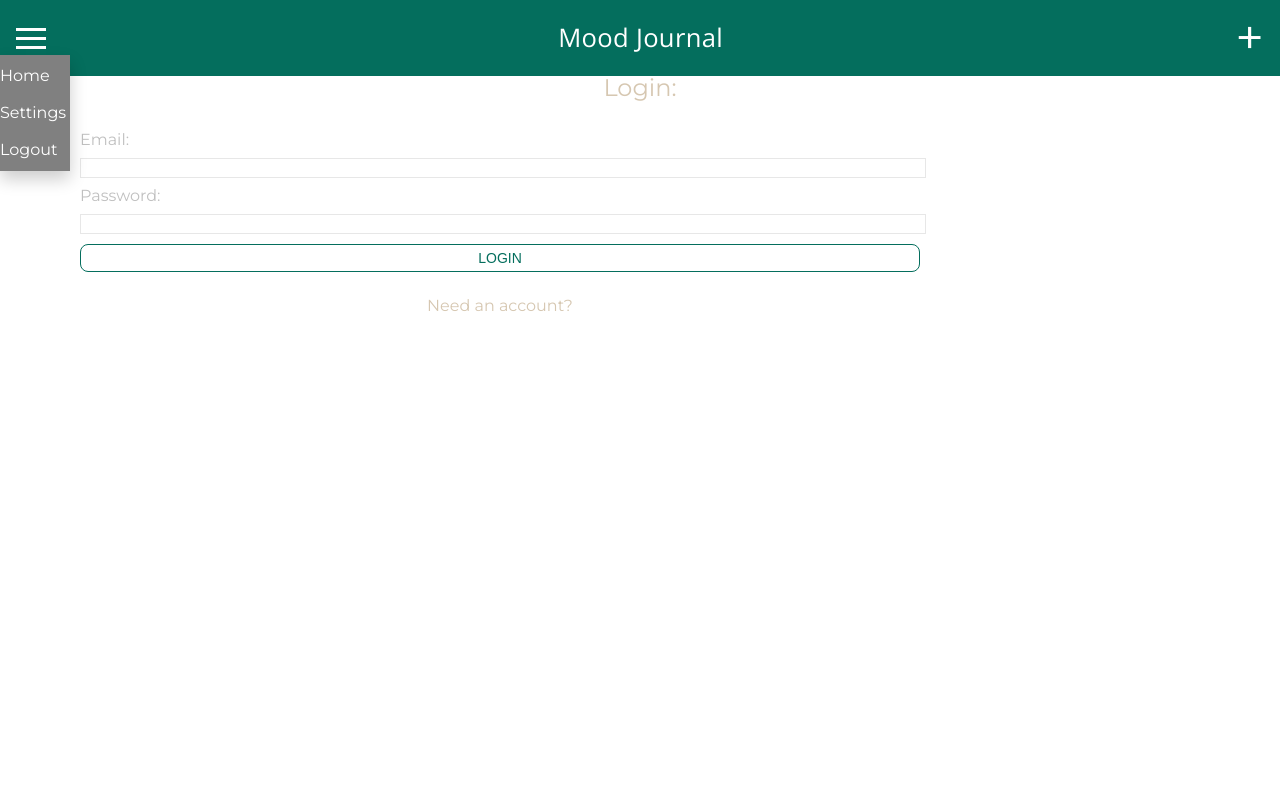
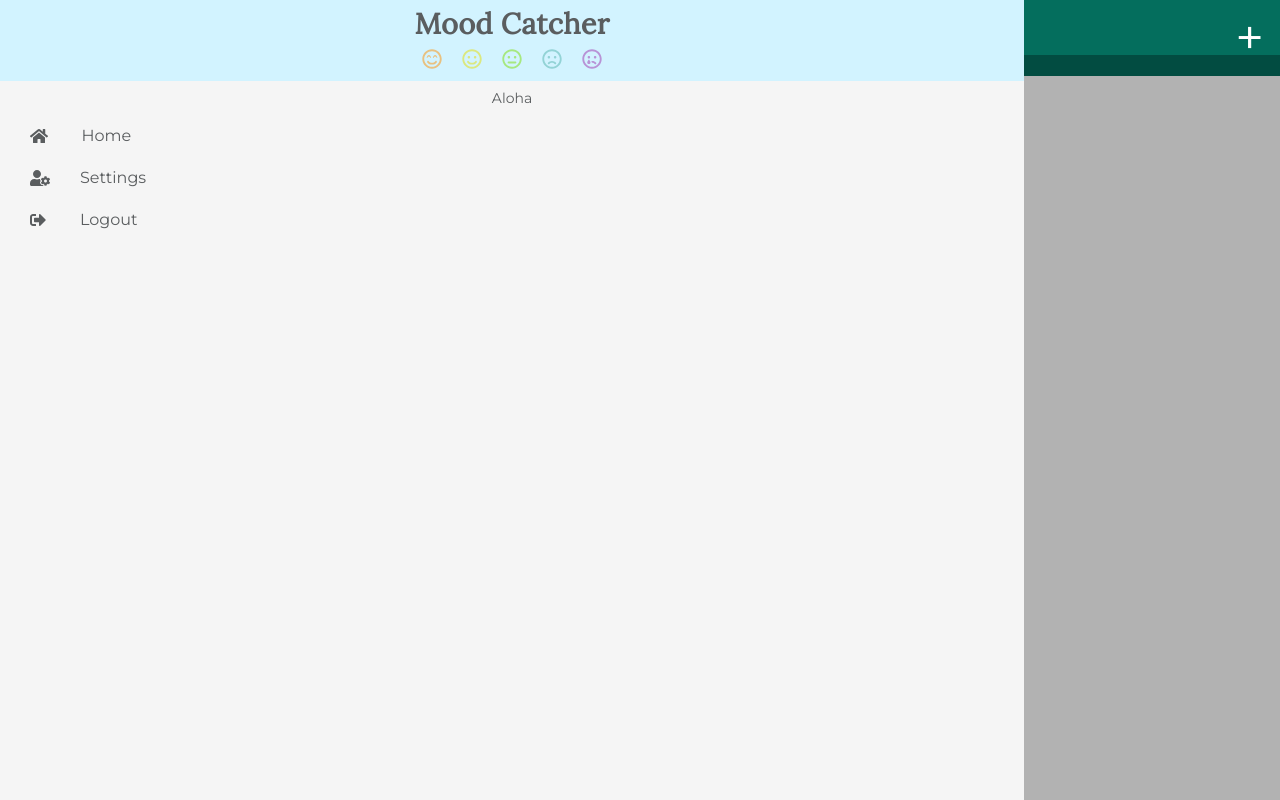
Before and after one commit to Euniceem/Mood-Journal, a React (Create React App) app: page /login in a window 1280 px wide. Both pictures are taken after a click on the element 31 px from the left and 38 px from the top of the page. Built offline with nearby package versions, Linux system fonts and the light colour scheme.

Commit message:
got nav menu polished and working

```diff
--- a/src/components/Header/Header.jsx
+++ b/src/components/Header/Header.jsx
@@ -2,25 +2,55 @@ import React, { Component } from 'react';
 import { connect } from "react-redux";
 import { Link, withRouter } from 'react-router-dom';
 import { logout } from '../../actions';
+import { slide as Menu } from 'react-burger-menu'
+import { library } from '@fortawesome/fontawesome-svg-core';
+import { FontAwesomeIcon } from '@fortawesome/react-fontawesome';
 import './Header.scss';
+import { faUserCog, faHome, faSignOutAlt, faSignInAlt, faSmileBeam, faSmile, faMeh, faFrown, faSadTear } from '@fortawesome/free-solid-svg-icons';
+import { faSmileBeam as faSmileBeanRegular, faSmile as faSmileRegular, faMeh as faMehRegular, faFrown as faFrownRegular, faSadTear as faSadTearRegular } from '@fortawesome/free-regular-svg-icons'
+
+library.add(faHome);
+library.add(faUserCog);
+library.add(faSignOutAlt);
+library.add(faSignInAlt);
+
+//Moods
+//Amazing
+library.add(faSmileBeam, faSmileBeanRegular);
+//Good
+library.add(faSmile, faSmileRegular);
+//Ok
+library.add(faMeh, faMehRegular);
+//Bad
+library.add(faFrown, faFrownRegular);
+//Awful
+library.add(faSadTear, faSadTearRegular);
 
 class Header extends Component {
   constructor(props) {
     super(props)
 
     this.state = {
-      showMenu: false,
-      showMoodEntry: false
+      menuOpen: false,
+      showMoodEntry: false,
     }
 
-    this.handleMenu = this.handleMenu.bind(this);
+    this.closeMenu = this.closeMenu.bind(this);
+    this.handleStateChange = this.handleStateChange.bind(this);
+    this.toggleMenu = this.toggleMenu.bind(this);
     this.handleLogout = this.handleLogout.bind(this);
   }
 
-  handleMenu() {
-    this.setState({
-      showMenu: !this.state.showMenu
-    })
+  handleStateChange(state) {
+    this.setState({ menuOpen: state.isOpen })
+  }
+
+  closeMenu() {
+    this.setState({ menuOpen: false })
+  }
+
+  toggleMenu() {
+    this.setState({ menuOpen: !this.state.menuOpen })
   }
 
   toggleMoodEntry = () => {
@@ -40,45 +70,95 @@ class Header extends Component {
   }
 
   render() {
+    console.log(this.state.menuOpen)
+    console.log('props', this.props)
+
     return (
       <div className="header-container">
         <div className="nav-menu-container">
-          <div className="menu-icon" onClick={this.handleMenu}>
+          <div className="menu-icon" onClick={() => this.toggleMenu()}>
             <div className="line"></div>
             <div className="line"></div>
             <div className="line"></div>
           </div>
 
-          {
-            this.state.showMenu
-              ? (
-                <div className="menu"
-                >
-                  <Link to="/" className="link">Home</Link>
-                  <Link to="/settings" className="link">Settings</Link>
+          {this.state.menuOpen ?
+            <Menu
+              isOpen={this.state.menuOpen}
+              onStateChange={(state) => this.handleStateChange(state)}
+            >
+              <div className="main-title-container">
+                <h1 className="main-title">Mood Catcher</h1>
+                <div className="emotion-icon-container">
 
-                  {!this.props.email && this.props.isLoggedIn === false
-                    ?
-                    <Link to="/login" className="link">Login</Link>
-                    :
+                  <div className="emotion">
+                    <FontAwesomeIcon id="fa-amazing" className="mood" icon={["far", "smile-beam"]} />
+                  </div>
+                  <div className="emotion">
+                    <FontAwesomeIcon id="fa-good" className="mood" icon={["far", "smile"]} />
+                  </div>
+                  <div className="emotion">
+                    <FontAwesomeIcon id="fa-ok" className="mood" icon={["far", "meh"]} />
+                  </div>
+                  <div className="emotion">
+                    <FontAwesomeIcon id="fa-bad" className="mood" icon={["far", "frown"]} />
+                  </div>
+                  <div className="emotion">
+                    <FontAwesomeIcon id="fa-awful" className="mood" icon={["far", "sad-tear"]} />
+                  </div>
+                </div>
+              </div>
+              <h3 className="username">Aloha </h3>
+              <h3 className="email">{this.props.email}</h3>
+              <div className="home-container">
+
+                <div className="home-icon">
+                  <FontAwesomeIcon id="fa-home" className="link" icon="home" />
+                </div>
+                <div className="home-link">
+                  <Link to="/" className="link" onClick={() => this.closeMenu()}>Home</Link>
+                </div>
+              </div>
+              <div className="settings-container">
+                <div className="settings-icon">
+                  <FontAwesomeIcon id="fa-settings" className="link" icon="user-cog" />
+                </div>
+                <div className="settings-link">
+                  <Link to="/settings" className="link" onClick={() => this.closeMenu()}>Settings</Link>
+                </div>
+              </div>
+
+              {!this.props.email && this.props.isLoggedIn === false
+                ?
+                <div className="login-container">
+                  <div className="login-icon">
+                    <FontAwesomeIcon id="fa-login" className="link" icon="sign-in-alt" />
+                  </div>
+                  <div className="login-link">
+                    <Link to="/login" className="link" onClick={() => this.closeMenu()}>Login</Link>
+                  </div>
+                </div>
+                :
+                <div className="logout-container">
+                  <div className="logout-icon">
+                    <FontAwesomeIcon id="fa-logout" className="link" icon="sign-out-alt" />
+                  </div>
+                  <div className="logout-link">
                     <div className="link" onClick={this.handleLogout}>Logout</div>
-                  }
+                  </div>
                 </div>
-              )
-              : (
-                null
-              )
-          }
+              }
+            </Menu>
+            : null}
         </div>
 
-        <h1 className="main-title">Mood Journal</h1>
+        <h1 className="main-title">Mood Catcher</h1>
 
         <Link to="/entry" className="link" id="add-btn" onClick={this.props.resetStateOnClick}>+</Link>
       </div>
     )
   }
 }
-
 
 const mapStateToProps = (state) => {
 
--- a/src/components/Header/Header.scss
+++ b/src/components/Header/Header.scss
@@ -7,6 +7,8 @@ align-items: center;
 width: 100%;
 background-color: $background-color-3;
 color: white;
+font-family: $font-family;
+overflow: hidden;
 
   .menu-icon{
     margin-left: $margin-standard / 2;
@@ -19,18 +21,93 @@ color: white;
     }
   }
 
-  .menu{
-    position: absolute;
-    color:$background-color-3;
-    background-color: grey;
-    min-width: 70px;
-    box-shadow: 0px 8px 16px 0px rgba(0,0,0,0.2);
-    z-index: 1;
+  .bm-menu-wrap{
+    top: 0;
+  }
+
+  .bm-item-list{
+    background-color: whitesmoke;
+    position: fixed;
+    top: 0;
+    left: 0;
+    width: 80%;
+
+      .main-title-container{
+        background-color: $main-color;
+        border-bottom: 1px solid $main-color;
+        height: 80px;
+
+        .main-title{
+          padding: 10px;
+          text-align: center;
+          font-family: $title-font;
+          color: $font-color;
+          font-weight: bold;
+        }
+
+        .emotion-icon-container{
+          display: flex;
+          justify-content: center;
+
+          .emotion{
+          padding-left: 10px;
+          padding-right: 10px;
+          font-size: 20px;
+          }
+
+          #fa-amazing{
+            color:$amazing;
+          }
+
+          #fa-good{
+            color:$good;
+          }
+
+          #fa-ok{
+            color: $ok;
+          }
+
+          #fa-bad{
+            color: $bad;
+          }
+
+          #fa-awful{
+            color: $awful;
+          }
+        }
+    }
+
+    .username, .email{
+      color: $font-color;
+     text-align: center;
+      font-size: 14px;
+      margin-top: 10px;
+      margin-bottom: 10px;
+    }
+
+     .home-container, .settings-container, .login-container, .logout-container{
+      display: flex !important;
+      flex-direction: row;
+
+
+      .home-link {
+        margin-left: 3.5px;
+      }
+
+      .logout-link{
+       margin-left: 4px;
+      }
+    }
+
+    .link{
+      color: $font-color;
+      margin-left: 30px;
+    }
   }
 
   .main-title {
-    font-family: $primary-font, $font-type;
-    font-size: 1.6rem;
+    font-family: $title-font;
+    font-size: 1.8rem;
     letter-spacing: 0.02rem;
   }
 
```
